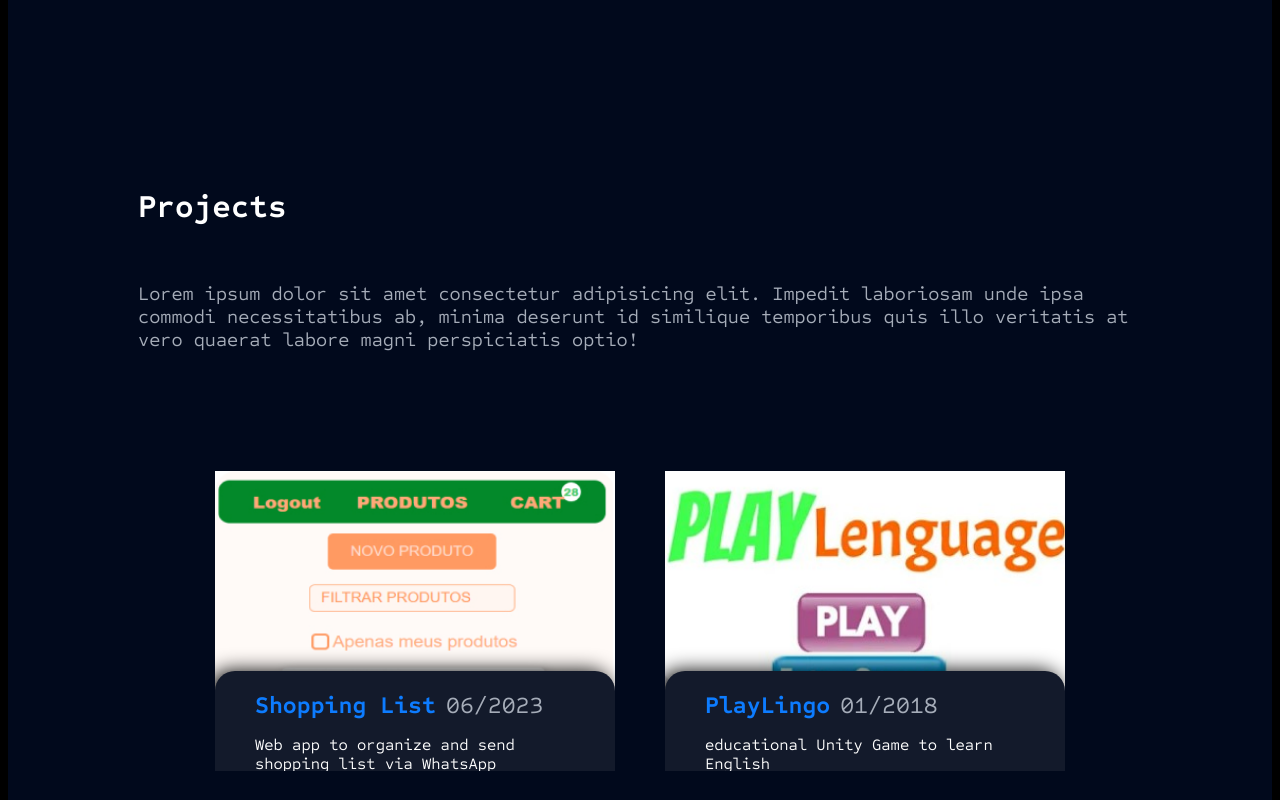
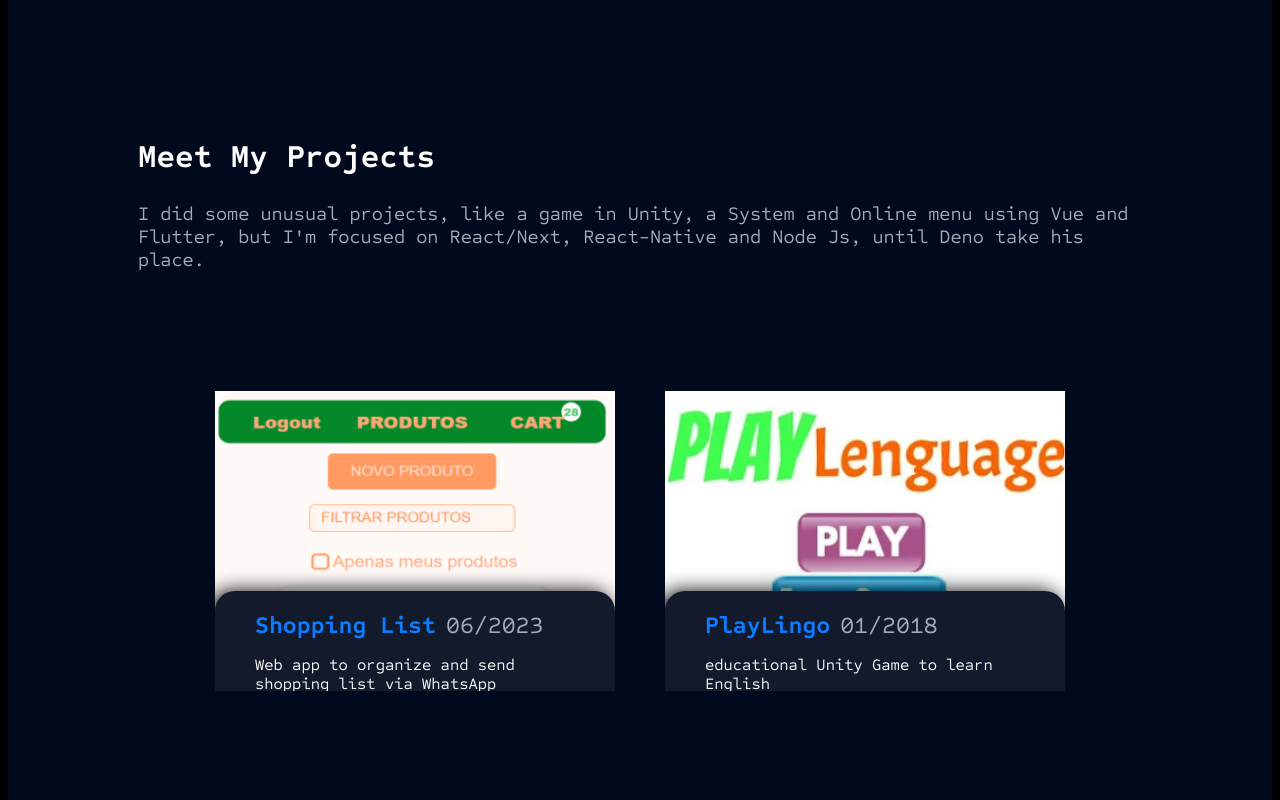
Before and after one commit to EdAngelis/portfolio, a Next.js app: page / in a window 1280 px wide. Shown: the part 1660-2460 px from the top of the page. Built offline with nearby package versions, Linux system fonts and the light colour scheme.

Commit message:
Texts details

```diff
--- a/public/i18n/en.json
+++ b/public/i18n/en.json
@@ -8,7 +8,8 @@
     },
 
     "EXPERIENCES": "Work Experiences",
-    "PROJECTS": "Projects",
+    "PROJECTS": "Meet My Projects",
+    "PROJECTS-DESCRIPTION": "I did some unusual projects, like a game in Unity, a System and Online menu using Vue and Flutter, but I'm focused on React/Next, React-Native and Node Js, until Deno take his place. ",
     "CONTACT": "Contact",
     "CERTIFICATES": "Certificates",
     "ABOUT-ME": "ABOUT ME",
@@ -40,9 +41,8 @@
         "TITLE": "Hello! I`m Ed Angelis R Ribeiro Brazilian, 12/23/1984 \nWelcome to my portfolio",
         "DESCRIPTION": {
             "P1": "I have always been passionate about technology, I was introduced to development after joining the Information Systems course in 08/2017, since then I have been programming and studying practically every day of my life, and smiling I will continue doing this for the rest of it.",
-            "P2": "Very curious, I've created games in Unity, Apps in Flutter, I've even spent a few months focusing on machine learning, but my focus is JavaScript frameworks for Web and Mobile development with React, React-Native and Node js.",
-            "P3": "When I'm not coding, studying or exercising, I enjoy some very diverse activities, such as scuba diving, playing poker, playing beach-tennis, an interesting fact about me is that at some point in my life I have already worded as a professional poker player. and at another time as a diving instructor. In addition to these activities, I like the basics, listening to music, watching movies, playing games, reading something to relax before bed.",
-            "P4": "I see myself in 10 years, working on some project with a global impact with millions of users, always coding, but leading a development team, beyond work I see myself taking care of a garden, some cats, and watching my children grow up healthy."
+            "P2": "When I'm not coding, studying or exercising, I enjoy some very diverse activities, such as scuba diving, playing poker, playing beach-tennis, an interesting fact about me is that at some point in my life I have already worded as a professional poker player. and at another time as a diving instructor. In addition to these activities, I like the basics, listening to music, watching movies, playing games, reading something to relax before bed.",
+            "P3": "I see myself in 10 years working on some project with a global impact with millions of users, always coding, but also leading a development team, beyond work I see myself taking care of a garden, some cats, and watching my children grow up."
         }
     }
 }
--- a/src/home/home.tsx
+++ b/src/home/home.tsx
@@ -143,12 +143,7 @@ export default function Home() {
             <section className="projects">
               <div className="top">
                 <h1>{t("PROJECTS")}</h1>
-                <p>
-                  Lorem ipsum dolor sit amet consectetur adipisicing elit.
-                  Impedit laboriosam unde ipsa commodi necessitatibus ab, minima
-                  deserunt id similique temporibus quis illo veritatis at vero
-                  quaerat labore magni perspiciatis optio!
-                </p>
+                <p>{t("PROJECTS-DESCRIPTION")}</p>
               </div>
               <div className="cards">
                 {projectList.map((project, index) => (
@@ -193,7 +188,6 @@ export default function Home() {
                 <p>{t("ABOUT-SECTION.DESCRIPTION.P1")}</p>
                 <p>{t("ABOUT-SECTION.DESCRIPTION.P2")}</p>
                 <p>{t("ABOUT-SECTION.DESCRIPTION.P3")}</p>
-                <p>{t("ABOUT-SECTION.DESCRIPTION.P4")}</p>
               </div>
             </section>
           </AboutMe>
--- a/src/styles/jobs.style.ts
+++ b/src/styles/jobs.style.ts
@@ -20,7 +20,6 @@ export const JobsContainer = styled.div`
     display: flex;
     flex-wrap: wrap;
     margin: 0 130px;
-    gap: 50px;
     align-items: center;
 }
 
--- a/src/styles/projects.style.ts
+++ b/src/styles/projects.style.ts
@@ -18,7 +18,6 @@ export const ProjectsContainer = styles.div`
     display: flex;
     flex-wrap: wrap;
     margin: 0 130px;
-    gap: 30px;
     align-items: center;
 }
 
```
Also changed, not shown: public/i18n/pt.json (+4 -4 lines).
